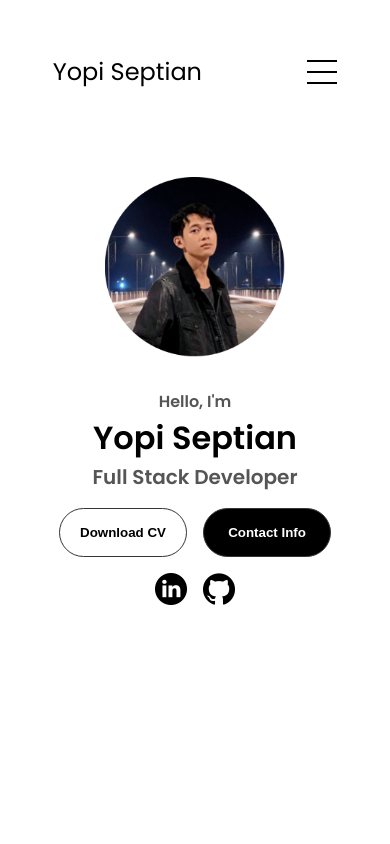
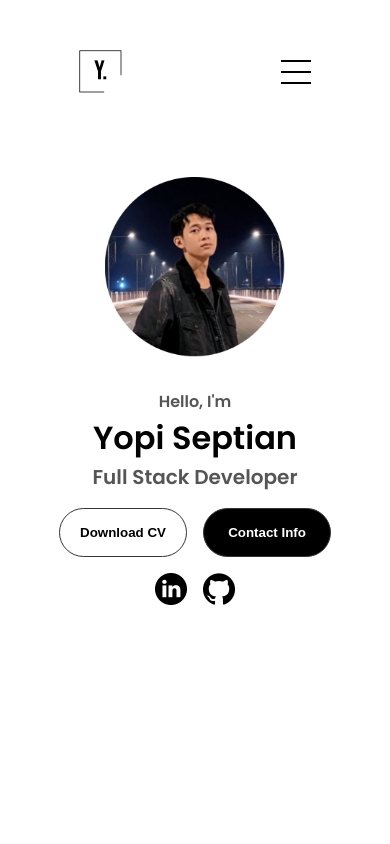
Before and after one commit to yosegu23/yosegu23.github.io, a plain HTML site: page index.html in a window 390 px wide. Shown: the top 844 px of the page. Drawn offline with Linux system fonts and the light colour scheme.

Commit message:
Update index.html
Change the logo for mobile devices screen

```diff
--- a/index.html
+++ b/index.html
@@ -23,7 +23,7 @@
         </ul>
     </nav>
     <nav id="hamburger-nav">
-        <div class="logo">Yopi Septian</div>
+      <img src="./assets/Logo-black.png" alt="Logo Yopi">
         <div class="hamburger-menu">
             <div class="hamburger-icon" onclick="toggleMenu()">
                 <span></span>
```
